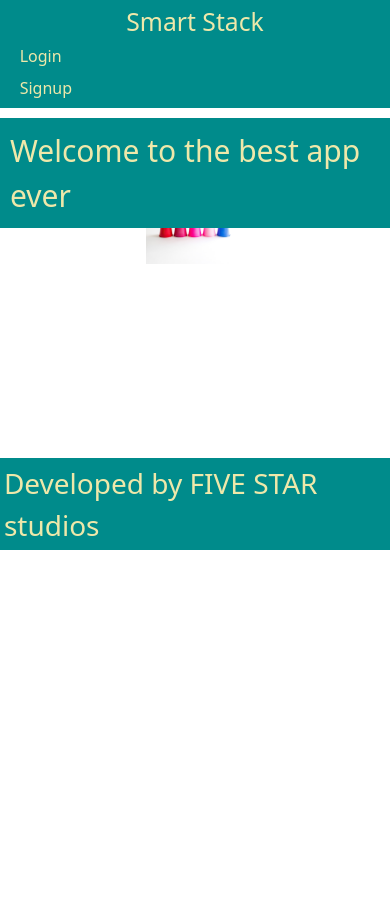
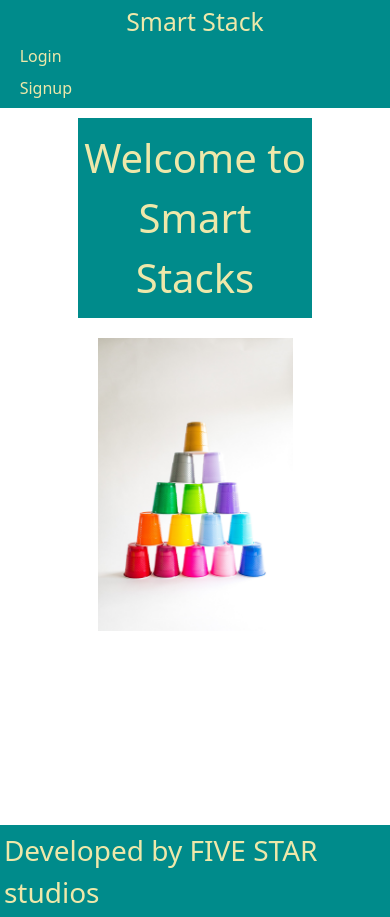
Before and after one commit to oriarh/Smart-Stack, a React (Create React App) app in the folder client/: page / in a window 390 px wide. Before the commit the page ends 844 px from the top, so only its background shows below. Built offline with nearby package versions, Linux system fonts and the light colour scheme.

Commit message:
add responsive design

```diff
--- a/client/src/App.css
+++ b/client/src/App.css
@@ -54,21 +54,29 @@
     background-color: transparent;
 }
 
-#topImg {
-    width: 25%;
-    height: auto;
-    margin: auto;
-    display: block;
+.imgContainer {
+    display: flex;
+    flex-direction: column;
 }
 
 .welcomeMessage {
-    position: absolute;
-    align-content: center;
+    display: flex;
+    flex-direction: column;
+    width: 60vw;
+    text-align: center;
+    margin: auto;
+    margin-bottom: 20px;
     background-color: darkcyan;
-    font-size: 30px;
+    font-size: 40px;
     color: palegoldenrod;
-    padding: 10px;
-    font-weight: 200;
+    padding: 10px 0px 10px 0px;
+    font-weight: 200px;
+}
+
+#topImg {
+    width: 30vw;
+    margin:auto;
+    display: block;
 }
 
 .card.card {
@@ -154,6 +162,27 @@
     margin-bottom: 1rem;
 }
 
+.signupBtn {
+    background-color: darkcyan;
+    color: palegoldenrod;
+    margin-top: 1.3rem;
+    padding: 5px 10px 5px 10px;
+    border: none;
+    font-size: 20px;
+    border-radius: 5px;
+    box-shadow: 0 4px 8px 0 rgba(0, 0, 0, 0.2), 0 6px 20px 0 rgba(0, 0, 0, 0.19);
+}
+
 .hide {
     display: none;
 }
+
+@media only screen and (min-width: 350px) and (max-width: 1000px) {
+    #topImg {
+        width: 50vw;
+    }
+
+    .navLinks.active {
+        width:fit-content
+    }
+}
--- a/client/src/components/Landingpage.js
+++ b/client/src/components/Landingpage.js
@@ -10,7 +10,7 @@ export default function () {
     <>
         <Navigation/>
         <div className="imgContainer">
-            <div className="welcomeMessage">Welcome to the best app ever</div>
+            <div className="welcomeMessage">Welcome to Smart Stacks</div>
             <img id="topImg" src={backgroundImg} alt="Background Image"/>
         </div>
         <Footer />
--- a/client/src/components/Login.js
+++ b/client/src/components/Login.js
@@ -43,8 +43,8 @@ const Login = (props) => {
     return (
         <>
         <Navigation/>
-        <div className="container Login">
-        <h1 className="signupHeading">Login:</h1>
+        <div className="container signup">
+        <h1 className="signupHeading">Login</h1>
 
         {data ? (
                 <div>
@@ -52,7 +52,7 @@ const Login = (props) => {
                     {/* <Link to="/flashcard"> Log In </Link> */}
                 </div>
                 ) : (
-                <form className="loginForm" onSubmit={handleFormSubmit}>
+                <form className="signupForm" onSubmit={handleFormSubmit}>
                     <label>Email Address:</label><br/>
                     <input
                         className="inputEmail"
--- a/client/src/components/Signup.js
+++ b/client/src/components/Signup.js
@@ -68,7 +68,7 @@ const Signup = () => {
         <>
         <Navigation/>
         <div className="container signup">
-        <h1 className="signupHeading">Sign up:</h1>
+        <h1 className="signupHeading">Sign Up</h1>
 
         {data ? (
                 <div>
@@ -85,7 +85,6 @@ const Signup = () => {
                         onChange={handleOnChange}
                         name="username"
                         />
-
                         <br/><br/>
                     <label>Email Address:</label><br/>
                     <input
```
